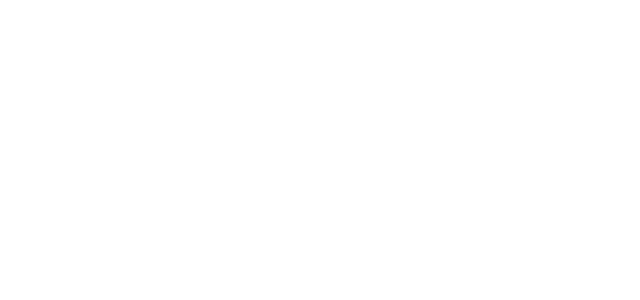
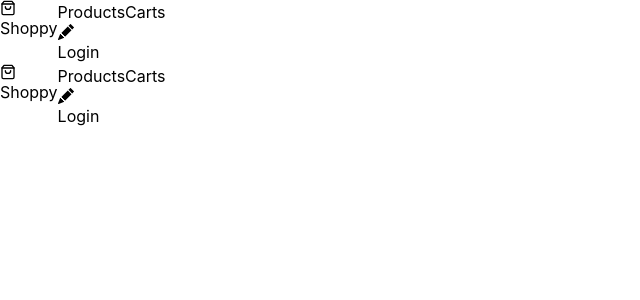
Before and after one commit to syoungee/shoppy, a React (Create React App) app: page / in a window 1280 px wide. Shown: the top 300 px of the page, without its empty margins (0-640 px from the left). Built offline with nearby package versions, Linux system fonts and the light colour scheme.

Commit message:
feature / navbar component

```diff
--- a/package.json
+++ b/package.json
@@ -9,6 +9,7 @@
     "firebase": "^10.8.0",
     "react": "^18.2.0",
     "react-dom": "^18.2.0",
+    "react-icons": "^5.0.1",
     "react-router-dom": "^6.22.0",
     "react-scripts": "5.0.1",
     "web-vitals": "^2.1.4"
@@ -36,5 +37,8 @@
       "last 1 firefox version",
       "last 1 safari version"
     ]
+  },
+  "devDependencies": {
+    "tailwindcss": "^3.4.1"
   }
 }
--- a/src/App.js
+++ b/src/App.js
@@ -1,8 +1,10 @@
 import { Outlet } from 'react-router-dom';
+import Navbar from './components/Navbar';
 
 function App() {
   return (
     <>
+      <Navbar />
       <Outlet />
     </>
   );
--- /dev/null
+++ b/src/components/Navbar.jsx
@@ -0,0 +1,23 @@
+import React from 'react';
+import { Link } from 'react-router-dom';
+import { FiShoppingBag } from 'react-icons/fi';
+import { BsFillPencilFill } from 'react-icons/bs';
+
+export default function Navbar() {
+  return (
+    <header class="flex">
+      <Link to="/">
+        <FiShoppingBag />
+        <h1>Shoppy</h1>
+      </Link>
+      <nav>
+        <Link to="/products">Products</Link>
+        <Link to="/carts">Carts</Link>
+        <Link to="/products/new">
+          <BsFillPencilFill />
+        </Link>
+        <button>Login</button>
+      </nav>
+    </header>
+  );
+}
--- /dev/null
+++ b/tailwind.config.js
@@ -0,0 +1,8 @@
+/** @type {import('tailwindcss').Config} */
+module.exports = {
+  content: ['./src/**/*.{js,jsx,ts,tsx}'],
+  theme: {
+    extend: {},
+  },
+  plugins: [],
+};
```
Also changed, not shown: src/index.css (+6 -5 lines), 1 other file (tests, documents, lock files or other folders).
